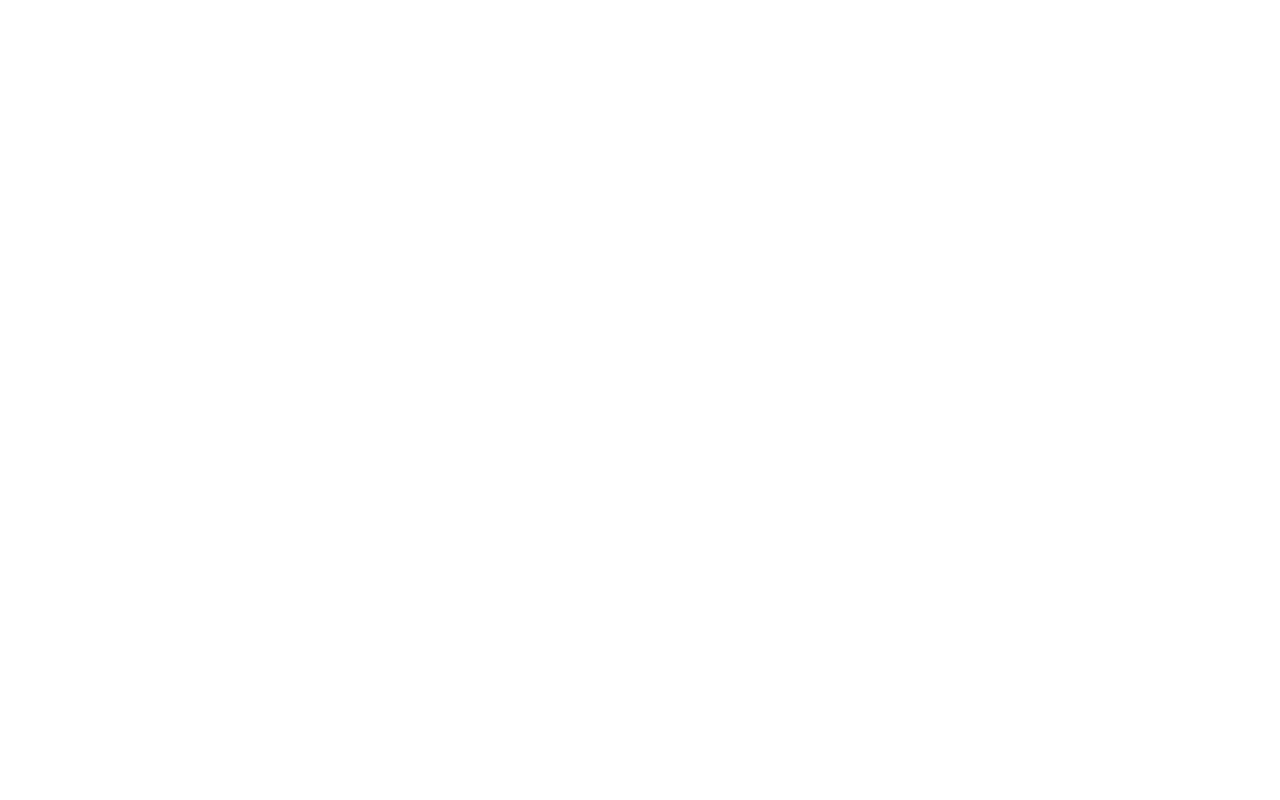
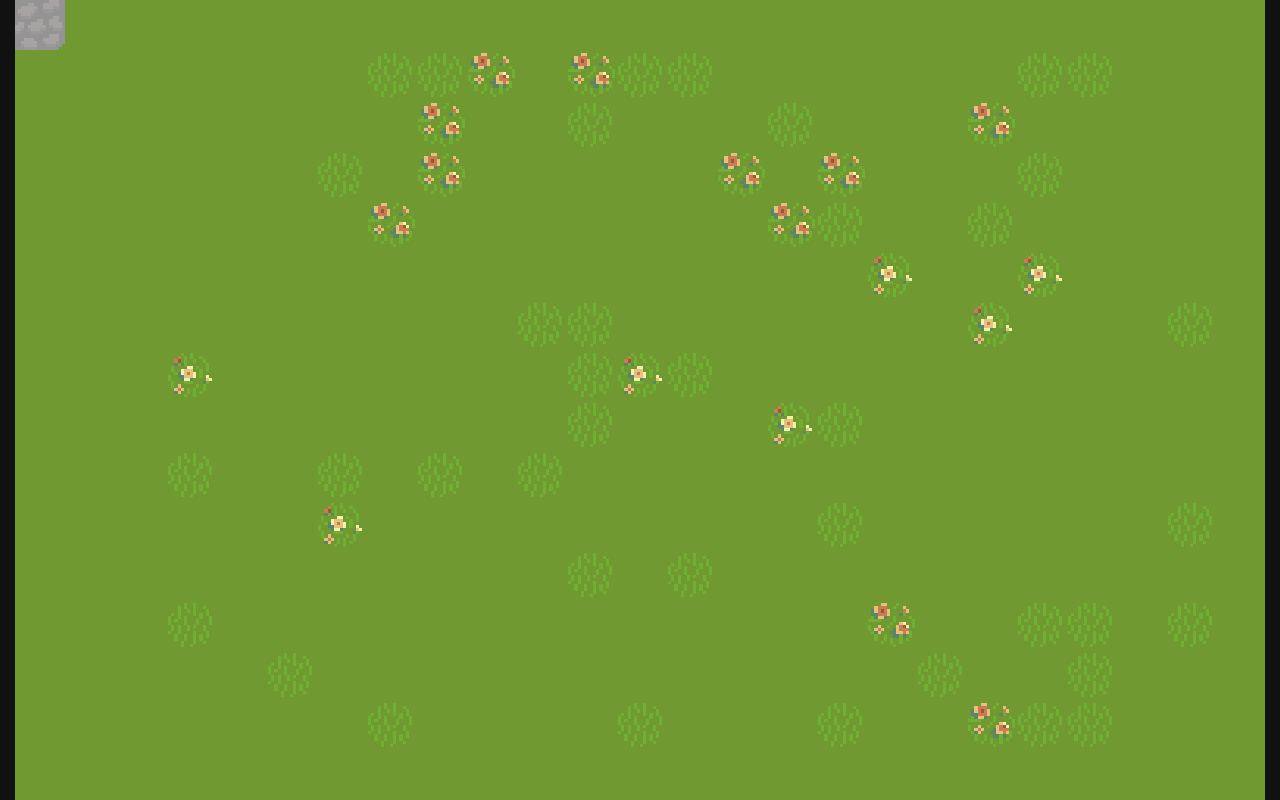
Before and after one commit to tobyck/goose-chase, a website built with Parcel: page index.html in a window 1280 px wide. Built offline with nearby package versions, Linux system fonts and the light colour scheme.

Commit message:
Implement very simple rooms and ECS

```diff
--- a/index.html
+++ b/index.html
@@ -6,8 +6,24 @@
     <meta name="viewport" content="width=device-width, initial-scale=1.0">
     <title>Goose Chase</title>
 </head>
+<style>
+    /* make everything behind the canvas black */
+    body {
+        margin: 0;
+        overflow: hidden;
+        background-color: #111;
+    }
+
+    /* centre the canvas */
+    canvas {
+        position: fixed;
+        top: 50%;
+        left: 50%;
+        transform: translate(-50%, -50%);
+    }
+</style>
 <body>
-
+    <canvas></canvas>
 </body>
 <script src="build/main.js"></script>
 </html>
--- a/package.json
+++ b/package.json
@@ -14,7 +14,7 @@
   },
   "scripts": {
     "watch": "parcel watch",
-    "build": "rm .parcel-cache/* && parcel build"
+    "build": "parcel build --no-cache"
   },
   "dependencies": {
     "parcel": "latest"
--- /dev/null
+++ b/src/components/components.ts
@@ -0,0 +1,4 @@
+// export all components from this file to make importing them easier
+
+export { PositionComponent } from "./position";
+export { ImageComponent } from "./image";
--- /dev/null
+++ b/src/components/image.ts
@@ -0,0 +1,18 @@
+import { Component } from "../engine/ecs";
+
+export class ImageComponent extends Component {
+    image: CanvasImageSource;
+    sx: number; // source x
+    sy: number; // source y
+    sw: number; // source width
+    sh: number; // source height
+
+    constructor(image: CanvasImageSource, sx: number, sy: number, sw: number, sh: number) {
+        super();
+        this.image = image;
+        this.sx = sx;
+        this.sy = sy;
+        this.sw = sw;
+        this.sh = sh;
+    }
+}
--- /dev/null
+++ b/src/components/position.ts
@@ -0,0 +1,13 @@
+import { Component } from "../engine/ecs";
+import { Vec } from "../util";
+
+export class PositionComponent extends Component {
+    position: Vec;
+    room: Vec;
+
+    constructor(position: Vec, room: Vec) {
+        super();
+        this.position = position;
+        this.room = room;
+    }
+}
--- /dev/null
+++ b/src/engine/ecs.ts
@@ -0,0 +1,155 @@
+/*
+ * engine/ecs.ts
+ *
+ * This file implements a framework for the ECS to built with.
+ * Entities are simply stored as numbers representing their ID; and components
+ * are tied to them through ComponentManager objects (one for each type
+ * of component). Systems are functions which act upon entities with certain
+ * components, and are all managed by a SystemManager object. All of these
+ * things are wrapped in the ECS class which is used by the game object.
+ */
+
+import Game from "../main";
+
+type Entity = number;
+
+// an abstract class for components to extend from for type safety
+
+export abstract class Component { }
+
+// class to manage all components of type T
+
+class ComponentManager<T extends Component> {
+    components: { [entity: Entity]: T } = {};
+
+    addComponent(entity: Entity, component: T): void {
+        this.components[entity] = component;
+    }
+
+    removeComponent(entity: Entity): void {
+        delete this.components[entity];
+    }
+
+    getComponent(entity: Entity): T {
+        return this.components[entity];
+    }
+}
+
+// enum for all events that can trigger a system to update
+// (list can be expanded as more systems are added)
+
+export enum SystemTrigger {
+    Render
+}
+
+// system class
+
+// when a system is triggered it will use the update method to update
+// all entities with the required components
+
+export class System {
+    requiredComponents: Component[] = [];
+    trigger: SystemTrigger;
+    update: (game: Game, entity: Entity) => void;
+
+    constructor(
+        requiredComponents: Component[],
+        trigger: SystemTrigger,
+        update: (game: Game, entity: Entity) => void
+    ) {
+        this.requiredComponents = requiredComponents;
+        this.trigger = trigger;
+        this.update = update;
+    }
+}
+
+// class to manage all systems active in a room
+
+export class SystemManager {
+    game: Game;
+    systems: System[] = [];
+
+    constructor(game: Game) {
+        this.game = game;
+    }
+
+    addSystem(system: System): void {
+        this.systems.push(system);
+    }
+
+    // when the updateSystems method is called, systems with the specified trigger will update
+
+    updateSystems(trigger: SystemTrigger): void {
+        // get all systems with the specified trigger
+        const systems = this.systems.filter(system => system.trigger === trigger);
+
+        // get entities in the current room
+        const entities = this.game.currentRoom.entities;
+
+        // for each system with the specified trigger
+        for (const system of systems) {
+            for (const entity of entities) { // for each entity in the room
+                // assume the entity has all required components until proven otherwise
+                let hasRequiredComponents = true;
+
+                for (const requiredComponent of system.requiredComponents) {
+                    // if the entity doesn't have a required component, it shouldn't be updated
+                    if (!this.game.ecs.hasComponent(entity, requiredComponent)) {
+                        hasRequiredComponents = false;
+                        break;
+                    }
+                }
+
+                // update the entity if it has all required components
+                if (hasRequiredComponents) system.update(this.game, entity);
+            }
+        }
+    }
+}
+
+// container to hold all ECS related data and useful methods for accessing them
+
+export class ECS {
+    entities: Entity[] = [];
+    componentManagers = new Map<Component, ComponentManager<any>>();
+    systemManager: SystemManager;
+
+    constructor(game: Game) {
+        this.systemManager = new SystemManager(game);
+    }
+
+    createEntity(): Entity {
+        this.entities.push(this.entities.length);
+        return this.entities.length - 1;
+    }
+
+    removeEntity(entity: Entity): void {
+        this.entities.splice(this.entities.indexOf(entity), 1);
+    }
+
+    hasComponent(entity: Entity, component: Component): boolean {
+        return this.componentManagers.get(component).getComponent(entity) !== undefined;
+    }
+
+    addComponent(
+        entity: Entity,
+        component: new (...args: any[]) => Component,
+        args: any[]
+    ): void {
+        if (!this.componentManagers.has(component)) {
+            this.componentManagers.set(component, new ComponentManager());
+        }
+        this.componentManagers
+            .get(component)
+            .addComponent(entity, new component(...args));
+    }
+
+    getComponent<T extends Component>(
+        entity: Entity,
+        component: new (...args: any[]) => T
+    ): T {
+        return this.componentManagers
+            .get(component)
+            .getComponent(entity);
+    }
+}
--- /dev/null
+++ b/src/engine/mapgen.ts
@@ -0,0 +1,48 @@
+/*
+ * engine/mapgen.ts
+ *
+ * This file is responsible for generating the map. The Room object comes with
+ * the floor tiles, but the generateMap adds walls and other entities like food.
+ */
+
+import * as components from "../components/components";
+import Game from "../main";
+import { RenderSystem } from "../systems/render";
+import { Vec } from "../util";
+import { Room } from "./room";
+
+export const generateMap = (game: Game): Room[] => {
+    const rooms: Room[] = [];
+
+    for (let y = 0; y < game.roomCount.y; y++) {
+        for (let x = 0; x < game.roomCount.x; x++) {
+            rooms.push(new Room(game, new Vec(x, y)));
+        }
+    }
+
+    /* TEST */
+
+    const wallEntity = game.ecs.createEntity();
+
+    game.ecs.addComponent(
+        wallEntity,
+        components.PositionComponent,
+        [new Vec(0, 0), new Vec(0, 0)]
+    )
+
+    game.ecs.addComponent(
+        wallEntity,
+        components.ImageComponent,
+        [
+            game.images["tiles"],
+            0, 3 * 16,
+            16, 16
+        ]
+    );
+
+    game.ecs.systemManager.addSystem(new RenderSystem());
+
+    /* END TEST */
+
+    return rooms;
+}
--- /dev/null
+++ b/src/engine/room.ts
@@ -0,0 +1,93 @@
+/*
+ * engine/room.ts
+ *
+ * This file contains the Room class which represents a single room in the game.
+ * The class has a reference to the game object that it belongs to, its
+ * position in the game, and a 2D array of tiles. Although every room also
+ * has walls, they can be collided so they're implemented as entities.
+ */
+
+import * as components from "../components/components";
+import Game from "../main";
+import { Vec } from "../util";
+
+// an enum to represent the possible floor tiles
+
+enum Tile {
+    ShortGrass,
+    TallGrass,
+    Flowers1,
+    Flowers2
+}
+
+export class Room {
+    game: Game; // reference to the game object that this room is a part of
+    pos: Vec;
+    tiles: Tile[][] = [];
+
+    constructor(game: Game, pos: Vec) {
+        this.game = game;
+        this.pos = pos;
+
+        for (let y = 0; y < this.game.roomSize.y; y++) { // for each row
+            this.tiles.push([]); // push an empty tile array
+            for (let x = 0; x < this.game.roomSize.x; x++) { // for each column
+                if (
+                    x === 0 ||
+                    y === 0 ||
+                    x === this.game.roomSize.x - 1 ||
+                    y === this.game.roomSize.y - 1
+                ) { // if the tile is on the edge make it short grass (plain green)
+                    this.tiles[y].push(Tile.ShortGrass);
+                } else {
+                    const tile = Math.random() < .8 // 80% chance of short grass
+                        ? Tile.ShortGrass
+                        : Math.random() < .7
+                            ? Tile.TallGrass
+                            : Math.random() < .5
+                                ? Tile.Flowers1
+                                : Tile.Flowers2;
+
+                    this.tiles[y].push(tile);
+                }
+            }
+        }
+    }
+
+    // renders the room and its entities
+
+    render() {
+        for (let y = 0; y < this.game.roomSize.y; y++) { // for each row
+            for (let x = 0; x < this.game.roomSize.x; x++) { // for each column
+                const tile: Tile = this.tiles[y][x]; // get the tile at the current position
+                const tw = this.game.tileWidth; // shorthand for tile width
+
+                this.game.ctx.drawImage(
+                    this.game.images["tiles"], // image
+
+                    // source x, y, width, and height
+
+                    tile * 16, // the enum values are [0-3] so we can use them as indices in the spritesheet
+                    0, // the grass tiles are all on the first row of the spritesheet
+                    16, 16, // the tiles are 16x16 pixels on the spritesheet
+
+                    // destination x, y, width, and height
+                    x * tw,
+                    y * tw,
+                    tw,
+                    tw
+                )
+            }
+        }
+    }
+
+    // getter function to get the entities which are in this room
+    // (exists only to get around a circular dependency)
+
+    get entities() {
+        return this.game.ecs.entities.filter(entity => Vec.equal(
+            this.game.ecs.getComponent(entity, components.PositionComponent).room,
+            this.pos
+        ));
+    }
+}
--- a/src/main.ts
+++ b/src/main.ts
@@ -1 +1,127 @@
-console.log("Bundled with Parcel!")
+/*
+ * main.ts
+ *
+ * This file contains the Game class which is a wrapper for everything
+ * in the game and will be re-instantiated with each level. The Game class's
+ * constructor is also responsible for loading images and starting the gameLoop.
+ * In the gameLoop, the canvas is cleared then the room's render function
+ * handles rendering of room.
+ */
+
+import { ECS, SystemTrigger } from "./engine/ecs";
+import { generateMap } from "./engine/mapgen";
+import { Room } from "./engine/room";
+import { Vec } from "./util";
+
+export default class Game {
+    canvas: HTMLCanvasElement;
+    ctx: CanvasRenderingContext2D;
+
+    ecs = new ECS(this);
+
+    images: { [key: string]: CanvasImageSource } = {};
+
+    level: number;
+
+    tileWidth: number; // width of a tile in pixels
+    roomCount: Vec; // amount of rooms
+    roomSize: Vec; // amount of tiles
+    rooms: Room[]; // flat list of rooms (pos stored in each room object)
+    room: Vec; // vector representing which room the player is in
+
+    constructor(canvas: HTMLCanvasElement, level: number) {
+        this.canvas = canvas;
+        this.ctx = canvas.getContext("2d");
+
+        this.level = level;
+
+        // level 1: 1x1
+        // level 2: 2x1
+        // level 3: 2x2
+        // level 4: 3x2
+        // ...
+
+        this.roomCount = new Vec(
+            Math.ceil(level / 2),
+            Math.ceil(level / 2)
+        );
+
+        if (level % 2 === 0) this.roomCount.x++;
+
+        // put the character in the middle of the map
+
+        this.room = new Vec(
+            Math.floor(this.roomCount.x / 2),
+            Math.floor(this.roomCount.y / 2)
+        );
+
+        // size the rooms to have a roughly even number of tiles with different aspect ratios
+
+        this.roomSize = new Vec(null, null);
+        this.roomSize.y = Math.floor(10 * (innerHeight / innerWidth + 1));
+        this.tileWidth = Math.floor(innerHeight / this.roomSize.y);
+        this.roomSize.x = Math.floor(innerWidth / this.tileWidth);
+
+
+        // size the canvas to fit a room
+
+        this.canvas.width = this.roomSize.x * this.tileWidth;
+        this.canvas.height = this.roomSize.y * this.tileWidth;
+
+        // turn off anti-aliasing
+
+        this.ctx.imageSmoothingEnabled = false;
+
+        // pre-load images
+
+        const files: string[] = ["tiles"]; // list of filenames without extension
+        const promises: Promise<CanvasImageSource>[] = []; // list of promises, one for each image
+
+        // create a promise for each image
+
+        for (const file of files) {
+            promises.push(new Promise((resolve, reject) => {
+                const img = new Image();
+                img.src = "./img/" + file + ".png";
+                img.onload = () => resolve(img);
+                img.onerror = error => reject(error);
+            }));
+        }
+
+        // wait for all the images to load then...
+        Promise.all(promises).then(images => {
+            // store the images in the game instance for use elsewhere
+            images.forEach((image, index) => this.images[files[index]] = image);
+
+            // generate the rooms using the function in mapgen.ts
+            this.rooms = generateMap(this);
+
+            // start the game loop
+            this.gameLoop();
+        });
+    }
+
+    // re-render the whole game every frame using requestAnimationFrame
+
+    gameLoop() {
+        // clear the whole canvas
+        this.ctx.clearRect(0, 0, this.canvas.width, this.canvas.height);
+
+        // find the current room and render
+        this.currentRoom.render();
+
+        // update all systems triggerd by rendering
+        this.ecs.systemManager.updateSystems(SystemTrigger.Render);
+
+        // request the next frame
+        requestAnimationFrame(() => this.gameLoop());
+    }
+
+    // getter function to find the current room
+
+    get currentRoom() {
+        return this.rooms.find(room => Vec.equal(room.pos, this.room));
+    }
+}
+
+const game = new Game(document.querySelector("canvas"), 1);
--- /dev/null
+++ b/src/systems/render.ts
@@ -0,0 +1,42 @@
+/*
+ * systems/render.ts
+ *
+ * The system responsible for rendering every single entity in the game.
+ * Properties of the image component can be changed in other
+ * systems to create animations, because this systems renders whichever
+ * part of the image is specified in the component at the time of rendering.
+ */
+
+import * as components from "../components/components";
+import { System, SystemTrigger } from "../engine/ecs";
+
+export class RenderSystem extends System {
+    constructor() {
+        super(
+            [
+                components.PositionComponent,
+                components.ImageComponent,
+            ],
+            SystemTrigger.Render, // run every frame
+            (game, entity) => {
+                const positionComponent = game.ecs
+                    .getComponent(entity, components.PositionComponent);
+
+                const imageComponent = game.ecs
+                    .getComponent(entity, components.ImageComponent);
+
+                game.ctx.drawImage(
+                    imageComponent.image,
+                    imageComponent.sx,
+                    imageComponent.sy,
+                    imageComponent.sw,
+                    imageComponent.sh,
+                    positionComponent.position.x,
+                    positionComponent.position.y,
+                    game.tileWidth,
+                    game.tileWidth
+                );
+            }
+        );
+    }
+}
--- /dev/null
+++ b/src/util.ts
@@ -0,0 +1,20 @@
+/*
+ * util.ts
+ *
+ * This file contains useful miscellaneous functions and
+ * classes used throughout the codebase.
+ */
+
+export class Vec {
+    x: number;
+    y: number;
+
+    constructor(x: number, y: number) {
+        this.x = x;
+        this.y = y;
+    }
+
+    static equal(a: Vec, b: Vec): boolean {
+        return a.x === b.x && a.y === b.y;
+    }
+}
```
Also changed, not shown: build/main.js, img/tiles.png (added).
